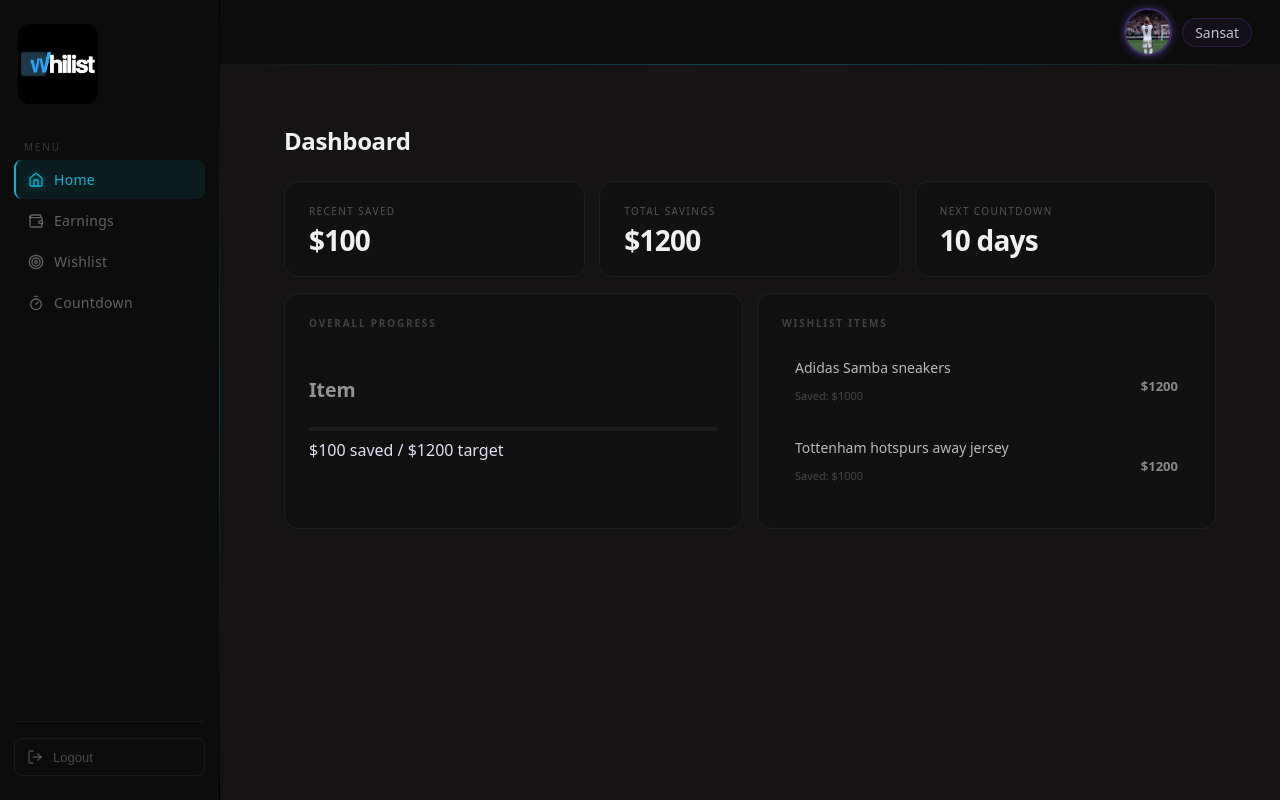
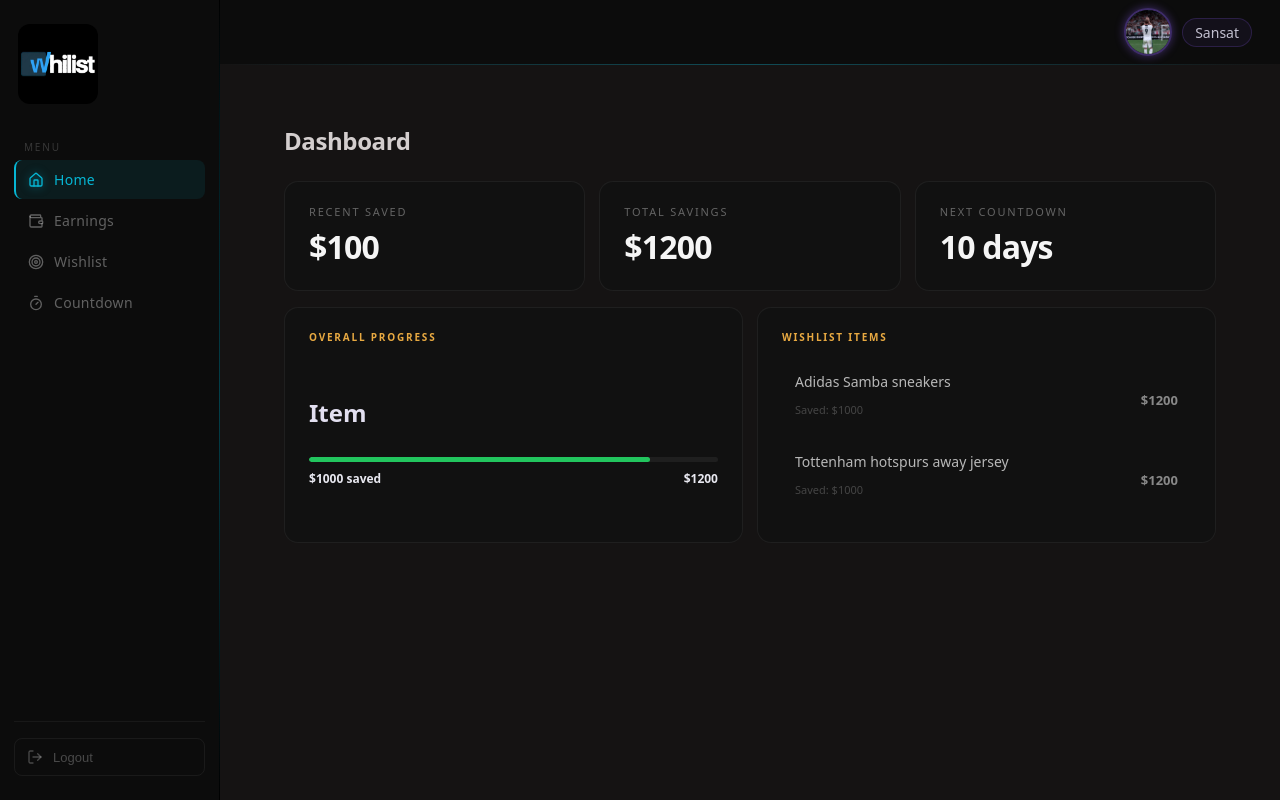
Before and after one commit to Satwik1428/WHILIST, a React (Vite) app: page / in a window 1280 px wide. Built offline with nearby package versions, Linux system fonts and the light colour scheme.

Commit message:
UI improvements

```diff
--- a/src/components/dashboard/ProgressBar.jsx
+++ b/src/components/dashboard/ProgressBar.jsx
@@ -1,6 +1,6 @@
 function ProgressBar({ current, title, target }){
     let percentage = 0;
-    if(target < 0)
+    if(target === 0)
     {
         percentage = 0;
     }
@@ -15,16 +15,30 @@ function ProgressBar({ current, title, target }){
     {
         percentage = 0;
     }
+    let color;
+    if(percentage < 40)
+    {
+        color = "#ef4444";
+    }
+    else if(percentage < 80)
+    {
+        color = "#facc15";
+    }
+    else
+    {
+        color = "#22c55e";
+    }
     return(
         <div className="progress-bar-container">
             <div className="progress-bar-label">
                 <h2>{title}</h2>
             </div>
             <div className="progress-bar-track">
-                <div className="progress-bar-fill" style={{ width: `${percentage}%` }}></div>
+                <div className="progress-bar-fill" style={{ width: `${percentage}%`, backgroundColor: color }}></div>
             </div>
             <div className="progress-bar-value">
-                ${current} saved / ${target} target
+                <span>${current} saved</span>
+                <span>${target}</span>
             </div>
         </div>
     );
--- a/src/pages/Dashboard.jsx
+++ b/src/pages/Dashboard.jsx
@@ -14,7 +14,7 @@ function Dashboard(){
             <div className="prog-wishlist-grid">
                 <div className="progress-bars">
                     <div className="section-title">Overall Progress</div>
-                    <ProgressBar current = {100} title = "Item" target = {1200} />
+                    <ProgressBar current = {1000} title = "Item" target = {1200} />
                 </div>
                 <div className="wishlists">
                     <div className="section-title">Wishlist items</div>
--- a/src/styles/dashboard.css
+++ b/src/styles/dashboard.css
@@ -6,7 +6,7 @@
 .page-title {
   font-size: 24px;
   font-weight: 600;
-  color: #f0f0f0;
+  color: #d3cece;
   letter-spacing: -0.4px;
   margin: 0 0 24px;
 }
@@ -14,13 +14,12 @@
 .section-title {
   font-size: 10px;
   font-weight: 600;
-  color: rgba(255, 255, 255, 0.2);
+  color: rgba(245, 179, 69, 0.947);
   text-transform: uppercase;
   letter-spacing: 1.8px;
   margin: 0 0 16px;
 }
 
-/* ── Animations ── */
 @keyframes fadeUp {
   from { opacity: 0; transform: translateY(14px); }
   to   { opacity: 1; transform: translateY(0);    }
@@ -31,7 +30,6 @@
   100% { background-position:  200% center; }
 }
 
-/* ── Stat cards ── */
 .stats {
   display: grid;
   grid-template-columns: repeat(3, 1fr);
@@ -87,41 +85,39 @@
 .statcard:hover .stat-sub      { color: rgba(6, 182, 212, 0.3); }
 
 .stat-title {
-  font-size: 10px;
+  font-size: 11px;
   font-weight: 500;
-  color: rgba(255, 255, 255, 0.28);
+  color: rgba(255, 255, 255, 0.35);
   text-transform: uppercase;
-  letter-spacing: 1.4px;
+  letter-spacing: 1.8px;
   margin: 0;
   transition: color 0.25s ease;
 }
 
 .stat-value {
-  font-size: 28px;
+  font-size: 32px;
   font-weight: 600;
-  color: #f0f0f0;
-  margin: 0;
+  color: #f5f5f5;
+  margin: 2px 0 4px;
   letter-spacing: -0.8px;
-  line-height: 1;
+  line-height: 1.1;
   transition: color 0.25s ease;
 }
 
 .stat-sub {
-  font-size: 11px;
-  color: rgba(255, 255, 255, 0.18);
+  font-size: 12px;
+  font-weight: 400;
+  color: rgba(255, 255, 255, 0.22);
   margin: 0;
   transition: color 0.25s ease;
 }
 
-/* ── Progress + Wishlist grid ── */
 .prog-wishlist-grid {
   display: grid;
   grid-template-columns: 1fr 1fr;
   gap: 14px;
   width: 100%;
 }
-
-/* ── Progress bars panel ── */
 .progress-bars {
   background: #111111;
   border: 1px solid rgba(255, 255, 255, 0.06);
@@ -137,7 +133,7 @@
   display: flex;
   flex-direction: column;
   gap: 8px;
-  padding: 14px 0;
+  padding: 16px 0;
   border-bottom: 1px solid rgba(255, 255, 255, 0.04);
 }
 
@@ -158,16 +154,11 @@
   gap: 6px;
 }
 
-.progress-bar-label {
+.progress-bar-label span{
   font-size: 13px;
   font-weight: 500;
-  color: rgba(255, 255, 255, 0.55);
-  margin: 0;
-}
-
-.progress-bar-emoji {
-  font-size: 13px;
-  line-height: 1;
+  color: rgba(255, 255, 255, 0.65);
+  letter-spacing: 0.2px;
 }
 
 .progress-bar-percentage {
@@ -178,30 +169,45 @@
 
 .progress-bar-track {
   width: 100%;
-  height: 4px;
-  background: rgba(255, 255, 255, 0.05);
+  height: 5px;
+  background: rgba(255, 255, 255, 0.06);
   border-radius: 99px;
   overflow: hidden;
 }
-
 .progress-bar-fill {
   height: 100%;
-  border-radius: 99px;
-  transition: width 0.6s cubic-bezier(0.4, 0, 0.2, 1);
+  border-radius: 999px;
+  transition: width 0.6s cubic-bezier(0.4, 0, 0.2, 1), filter 0.3s ease;
+}
+.progress-bar-container:hover .progress-bar-fill {
+  filter: brightness(1.1);
 }
 
 .progress-bar-footer {
   display: flex;
   justify-content: space-between;
 }
+.progress-bar-value {
+  display: flex;
+  justify-content: space-between;
+  align-items: center;
+  font-size: 12px;
+  font-weight: 500;
+  color: rgba(255, 255, 255, 0.35);
+}
+.progress-bar-value {
+  font-family: system-ui, sans-serif;
+}
 
+.progress-bar-value span {
+  color: #e8e8f0;
+  font-weight: 600;
+}
 .progress-bar-current,
 .progress-bar-target {
   font-size: 11px;
   color: rgba(255, 255, 255, 0.18);
 }
-
-/* ── Wishlist panel ── */
 .wishlists {
   background: #111111;
   border: 1px solid rgba(255, 255, 255, 0.06);
```
